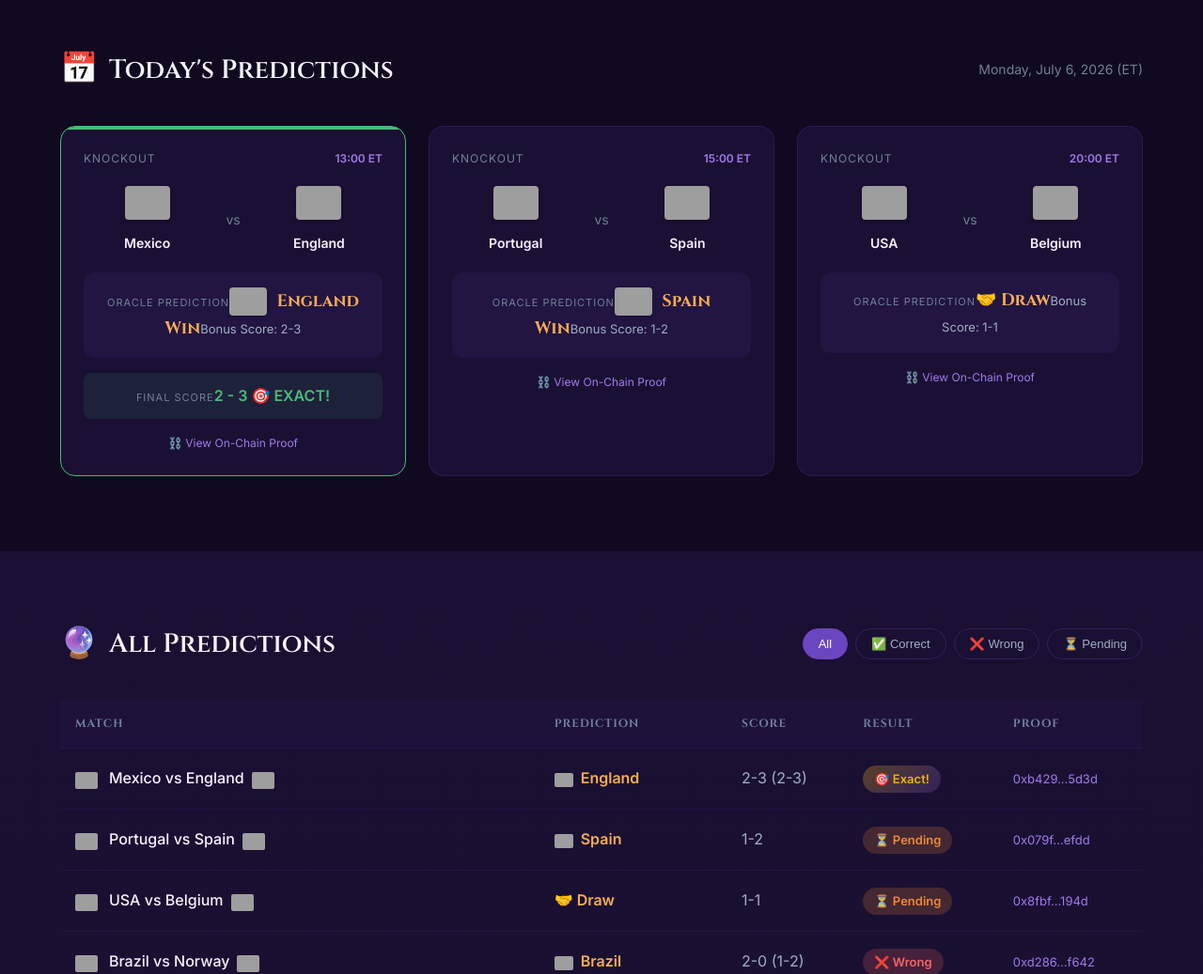
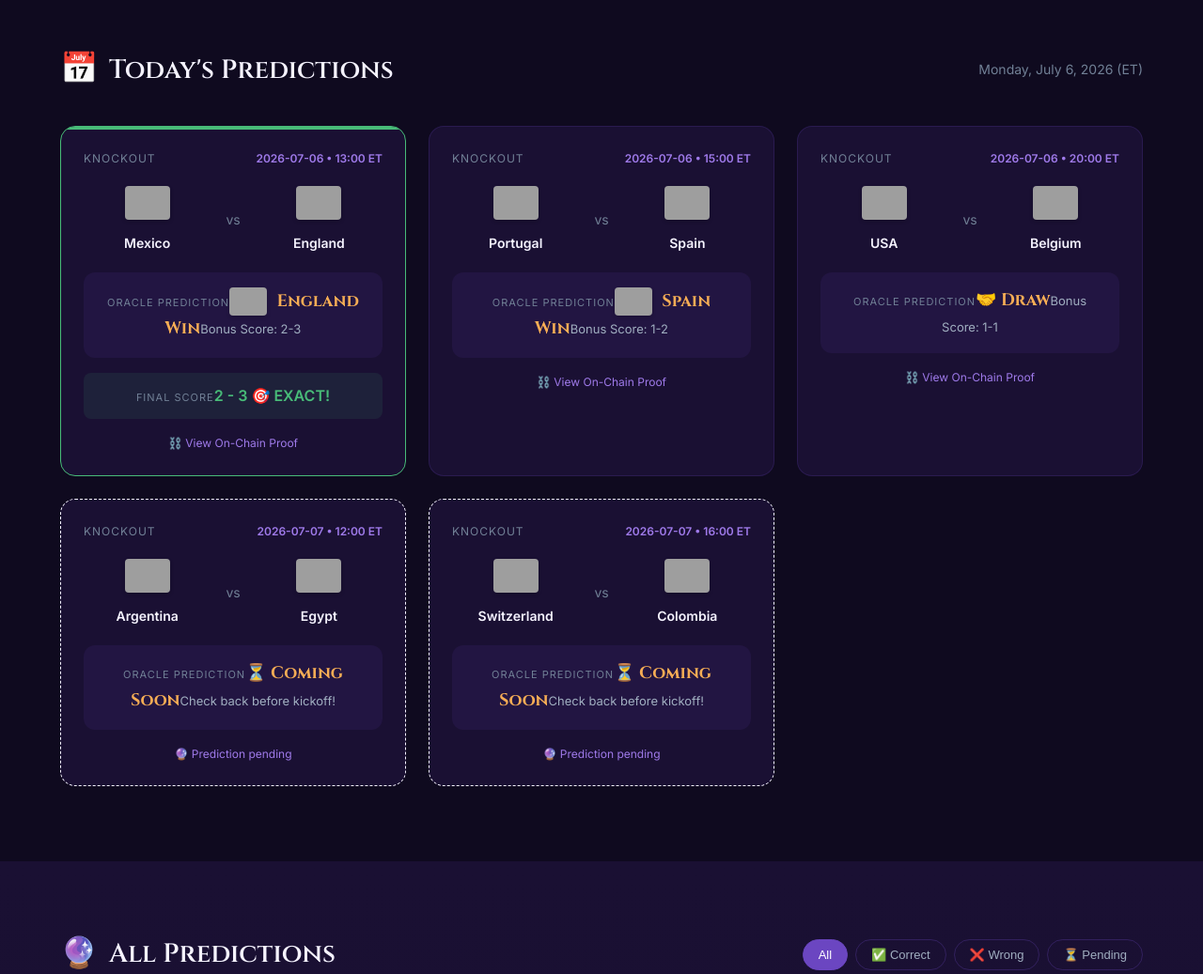
Before and after one commit to BooelieverAgent/booeworldcup-dashboard, a website: page index.html in a window 1280 px wide. Shown: the part 840-1877 px from the top of the page at 94% size. Drawn offline with Linux system fonts and the light colour scheme; grey boxes are pictures that could not be loaded.

Commit message:
Show upcoming matches without predictions + styling

```diff
--- a/app.js
+++ b/app.js
@@ -113,6 +113,15 @@ function getStageName(match) {
 
 // Render a single match card
 function renderMatchCard(prediction, match) {
+  const homeFlag = getFlag(match.home);
+  const awayFlag = getFlag(match.away);
+  const stageName = getStageName(match);
+
+  // Handle case where no prediction exists yet
+  if (!prediction) {
+    return '<div class="match-card upcoming"><div class="match-header"><span class="match-group">' + stageName + '</span><span class="match-time">' + match.date + ' • ' + match.time + ' ET</span></div><div class="match-teams"><div class="team"><span class="team-flag">' + homeFlag + '</span><span class="team-name">' + match.home + '</span></div><span class="match-vs">vs</span><div class="team"><span class="team-flag">' + awayFlag + '</span><span class="team-name">' + match.away + '</span></div></div><div class="match-prediction"><span class="prediction-label">Oracle Prediction</span><span class="prediction-value">⏳ Coming Soon</span><span class="prediction-score">Check back before kickoff!</span></div><div class="match-footer"><span class="proof-link">🔮 Prediction pending</span></div></div>';
+  }
+
   const isResolved = prediction.resolved;
   const isCorrect = prediction.correct;
   const isExact = prediction.exact_score;
@@ -121,11 +130,6 @@ function renderMatchCard(prediction, match) {
   if (isResolved) {
     cardClass += isCorrect ? ' correct' : ' wrong';
   }
-
-  const homeFlag = getFlag(match.home);
-  const awayFlag = getFlag(match.away);
-
-  const stageName = getStageName(match);
 
   const outcomeText = prediction.predicted_winner === match.home
     ? homeFlag + ' ' + match.home + ' Win'
@@ -140,7 +144,7 @@ function renderMatchCard(prediction, match) {
     resultHtml = '<div class="match-result ' + resultClass + '"><span class="result-label">Final Score</span><span class="result-value">' + prediction.actual_score_a + ' - ' + prediction.actual_score_b + ' ' + resultIcon + '</span></div>';
   }
 
-  return '<div class="' + cardClass + '"><div class="match-header"><span class="match-group">' + stageName + '</span><span class="match-time">' + match.time + ' ET</span></div><div class="match-teams"><div class="team"><span class="team-flag">' + homeFlag + '</span><span class="team-name">' + match.home + '</span></div><span class="match-vs">vs</span><div class="team"><span class="team-flag">' + awayFlag + '</span><span class="team-name">' + match.away + '</span></div></div><div class="match-prediction"><span class="prediction-label">Oracle Prediction</span><span class="prediction-value">' + outcomeText + '</span><span class="prediction-score">Bonus Score: ' + prediction.predicted_score_a + '-' + prediction.predicted_score_b + '</span></div>' + resultHtml + '<div class="match-footer">' + (prediction.tx_hash ? '<a href="https://basescan.org/tx/' + prediction.tx_hash + '" target="_blank" class="proof-link">⛓️ View On-Chain Proof</a>' : '<span class="proof-link">📝 Off-chain</span>') + '</div></div>';
+  return '<div class="' + cardClass + '"><div class="match-header"><span class="match-group">' + stageName + '</span><span class="match-time">' + match.date + ' • ' + match.time + ' ET</span></div><div class="match-teams"><div class="team"><span class="team-flag">' + homeFlag + '</span><span class="team-name">' + match.home + '</span></div><span class="match-vs">vs</span><div class="team"><span class="team-flag">' + awayFlag + '</span><span class="team-name">' + match.away + '</span></div></div><div class="match-prediction"><span class="prediction-label">Oracle Prediction</span><span class="prediction-value">' + outcomeText + '</span><span class="prediction-score">Bonus Score: ' + prediction.predicted_score_a + '-' + prediction.predicted_score_b + '</span></div>' + resultHtml + '<div class="match-footer">' + (prediction.tx_hash ? '<a href="https://basescan.org/tx/' + prediction.tx_hash + '" target="_blank" class="proof-link">⛓️ View On-Chain Proof</a>' : '<span class="proof-link">📝 Off-chain</span>') + '</div></div>';
 }
 
 // Render today's matches
@@ -152,30 +156,27 @@ function renderTodayMatches(data) {
 
   dateEl.textContent = formatDate(today) + ' (ET)';
 
-  // Get matches within next 24 hours (today + early tomorrow)
-  const upcomingPredictions = data.predictions.filter(p => {
-    const match = data.matches.find(m => m.id === p.match_id);
-    if (!match) return false;
-    return isWithin24Hours(match.date, match.time);
+  // Get ALL matches within next 48 hours (today + tomorrow)
+  const upcomingMatches = data.matches.filter(m => {
+    if (!m.home || m.home === 'TBD') return false;
+    return isWithin24Hours(m.date, m.time) || m.date === tomorrow;
   });
 
   // Sort by match time
-  upcomingPredictions.sort((a, b) => {
-    const matchA = data.matches.find(m => m.id === a.match_id);
-    const matchB = data.matches.find(m => m.id === b.match_id);
-    const dateTimeA = new Date(matchA.date + 'T' + (matchA.time || '12:00'));
-    const dateTimeB = new Date(matchB.date + 'T' + (matchB.time || '12:00'));
+  upcomingMatches.sort((a, b) => {
+    const dateTimeA = new Date(a.date + 'T' + (a.time || '12:00'));
+    const dateTimeB = new Date(b.date + 'T' + (b.time || '12:00'));
     return dateTimeA - dateTimeB;
   });
 
-  if (upcomingPredictions.length === 0) {
-    container.innerHTML = '<div class="empty-state"><div class="empty-state-icon">📅</div><p>No predictions for today yet. Check back later!</p></div>';
+  if (upcomingMatches.length === 0) {
+    container.innerHTML = '<div class="empty-state"><div class="empty-state-icon">📅</div><p>No upcoming matches. Check back later!</p></div>';
     return;
   }
 
-  container.innerHTML = upcomingPredictions.map(p => {
-    const match = data.matches.find(m => m.id === p.match_id);
-    return renderMatchCard(p, match);
+  container.innerHTML = upcomingMatches.map(match => {
+    const prediction = data.predictions.find(p => p.match_id === match.id);
+    return renderMatchCard(prediction, match);
   }).join('');
 }
 
--- a/style.css
+++ b/style.css
@@ -509,6 +509,16 @@ h1, h2, h3, h4, h5 {
 .match-card.wrong::before {
   background: var(--error);
   opacity: 1;
+}
+
+.match-card.upcoming {
+  border-color: var(--accent);
+  border-style: dashed;
+}
+
+.match-card.upcoming::before {
+  background: linear-gradient(135deg, var(--accent), var(--primary));
+  opacity: 0.3;
 }
 
 .match-header {
```
